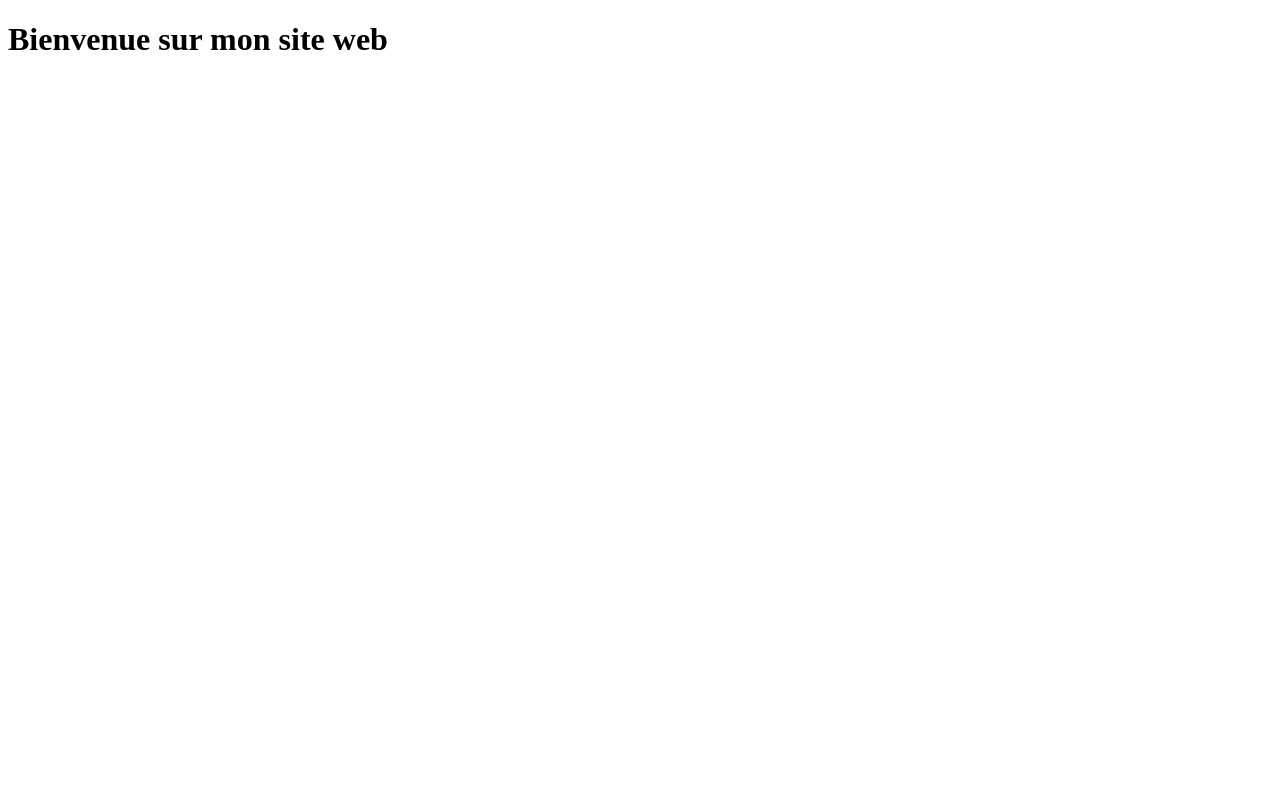
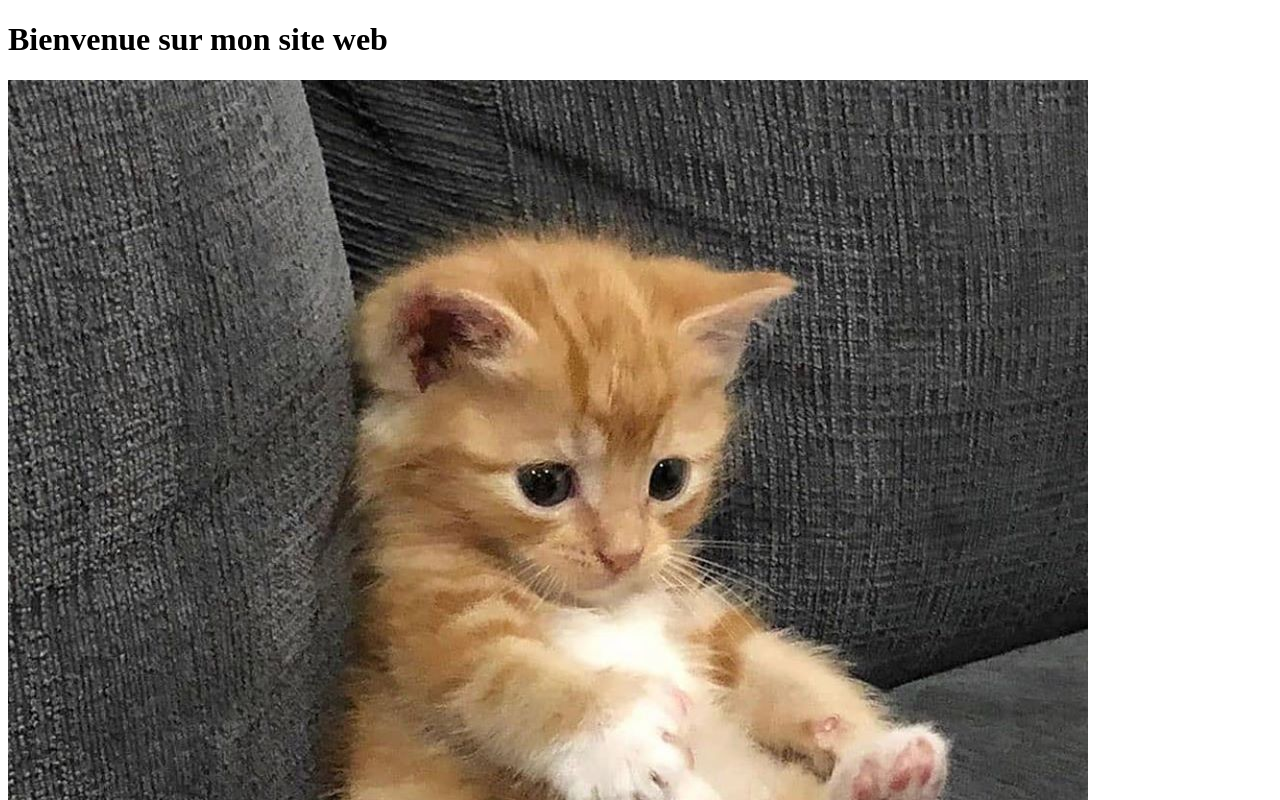
Before and after one commit to Ghostman312/DM-Versioning, a plain HTML site: page index.html in a window 1280 px wide. Shown: the top 800 px of the page. Drawn offline with Linux system fonts and the light colour scheme.

Commit message:
Ajout d'une image sur la page d'accueil

```diff
--- a/index.html
+++ b/index.html
@@ -8,5 +8,6 @@
 </head>
 <body>
     <h1>Bienvenue sur mon site web</h1>
+    <img src="./images/chaton-adorable.jpg" alt="Chaton adorable">
 </body>
 </html>
```
Also changed, not shown: images/chaton-adorable.jpg (added).
